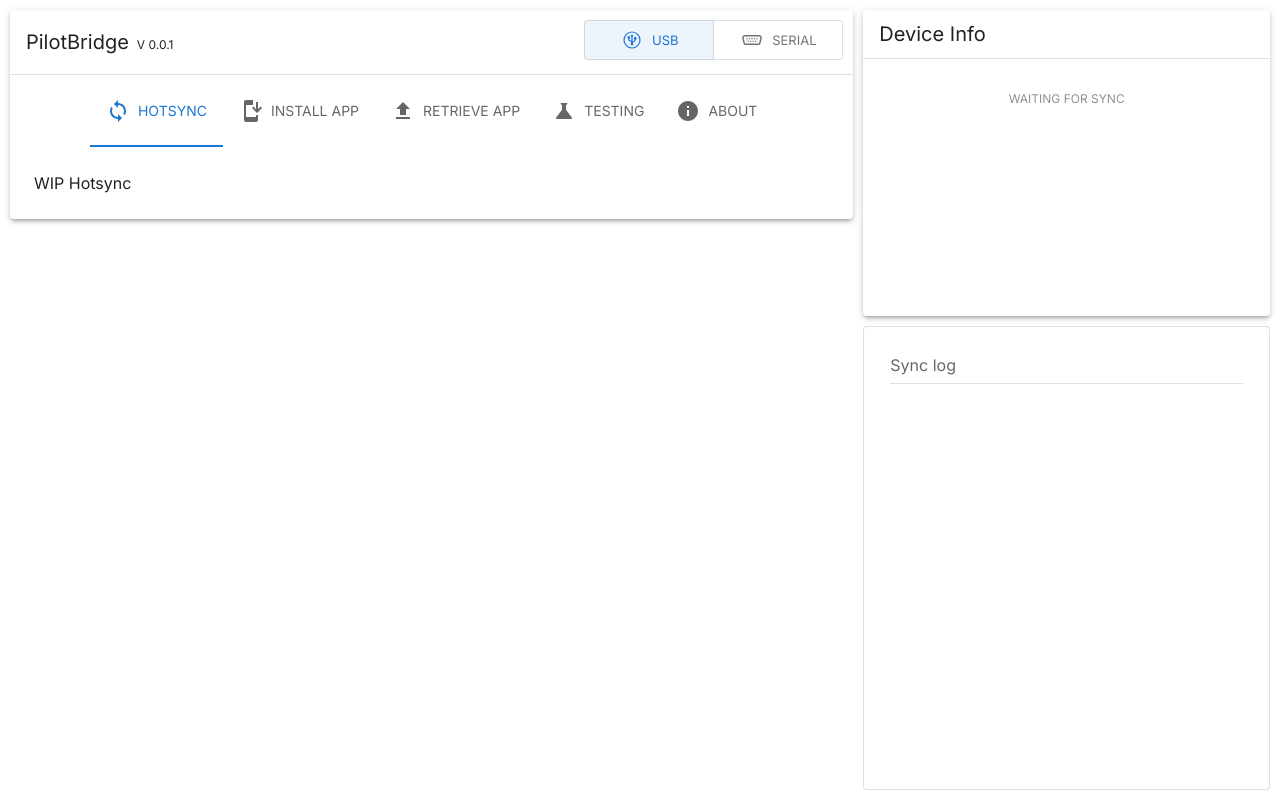
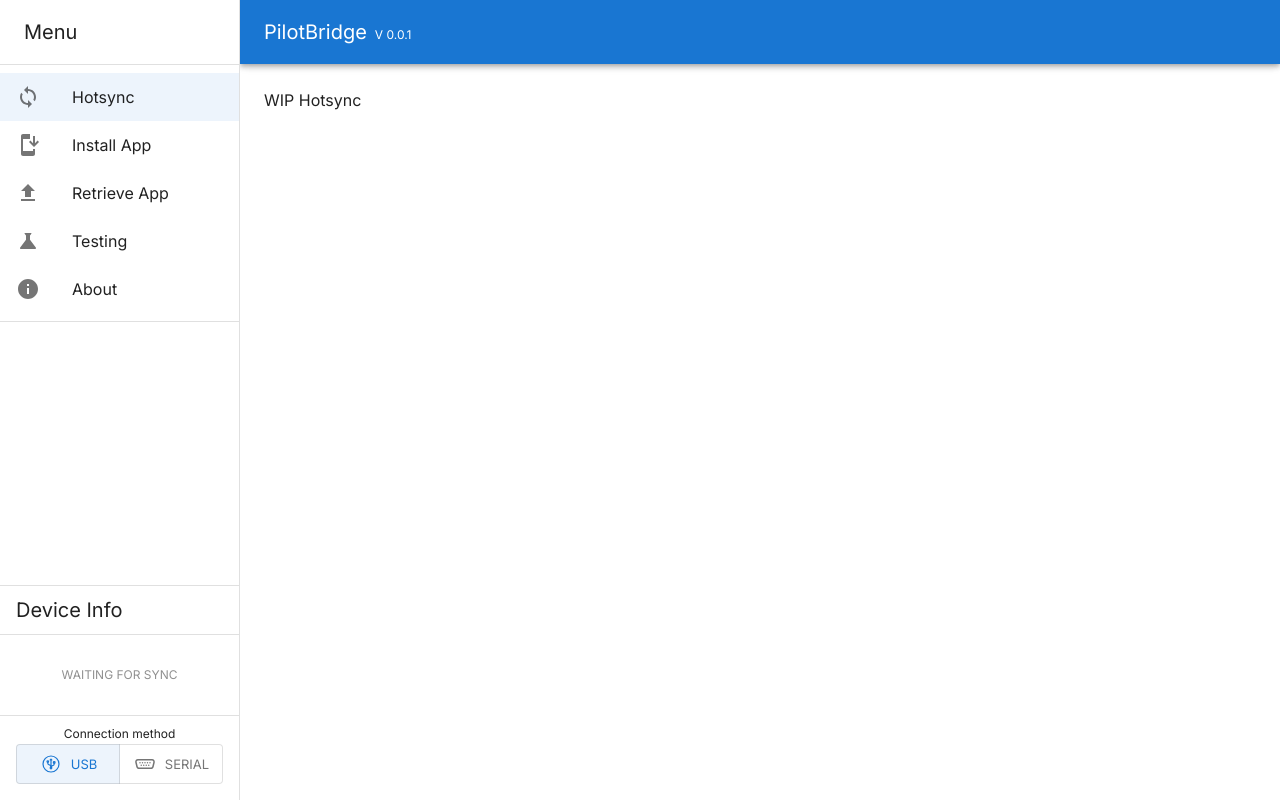
Before and after one commit to Tavisco/PilotBridge, a React (Vite) app: page / in a window 1280 px wide. Built offline with nearby package versions, Linux system fonts and the light colour scheme; what palm-sync would draw is missing.

Commit message:
Move layout to drawer

```diff
--- a/src/app.tsx
+++ b/src/app.tsx
@@ -1,20 +1,47 @@
-import Typography from '@mui/material/Typography';
-import {ActionPanel} from './action-panel';
-import {DeviceInfoPanel} from './device-info-panel';
-import {LogViewer} from './log-viewer';
-import useMediaQuery from '@mui/material/useMediaQuery';
-import {useTheme} from '@mui/material/styles';
-import {CSSProperties} from 'react';
+import Typography from "@mui/material/Typography";
+import useMediaQuery from "@mui/material/useMediaQuery";
+import { useTheme } from "@mui/material/styles";
+import { useCallback } from "react";
+import {
+  Toolbar,
+  Divider,
+  List,
+  ListItem,
+  ListItemButton,
+  ListItemIcon,
+  ListItemText,
+  AppBar,
+  Box,
+  CssBaseline,
+  Drawer,
+  IconButton,
+  SvgIcon,
+  ToggleButton,
+  ToggleButtonGroup,
+} from "@mui/material";
+import React from "react";
+import MenuIcon from "@mui/icons-material/Menu";
+import FileUploadIcon from "@mui/icons-material/FileUpload";
+import InfoIcon from "@mui/icons-material/Info";
+import InstallMobileIcon from "@mui/icons-material/InstallMobile";
+import ScienceIcon from "@mui/icons-material/Science";
+import SyncIcon from "@mui/icons-material/Sync";
+import { observer } from "mobx-react";
+import { UsbIcon, SerialIcon } from "./icons";
+import { prefsStore } from "./prefs-store";
+import { InstallAppPanel } from "./panels/install-app-panel";
+import { TestPanel } from "./panels/test-panel";
+import { DeviceInfoPanel } from "./device-info-panel";
 
 function UnsupportedApisBanner() {
   return (
     <div
       style={{
-        height: '100vh',
-        display: 'grid',
-        placeContent: 'center',
-        textAlign: 'center',
-        padding: '2em',
+        height: "100vh",
+        display: "grid",
+        placeContent: "center",
+        textAlign: "center",
+        padding: "2em",
       }}
     >
       <Typography variant="h4" gutterBottom>
@@ -28,48 +55,249 @@
   );
 }
 
+const ConnectionSelector = observer(function ConnectionSelector() {
+  const connectionString = prefsStore.get("connectionString");
+  const onChange = useCallback((_: unknown, newConnectionString: string) => {
+    if (newConnectionString === "usb" || newConnectionString === "serial:web") {
+      prefsStore.set("connectionString", newConnectionString);
+    }
+  }, []);
+  const buttons = [
+    ["usb", UsbIcon, "USB", !!navigator.usb],
+    ["serial:web", SerialIcon, "Serial", !!navigator.serial],
+  ] as const;
+  return (
+    <div
+      style={{
+        display: "grid",
+        placeContent: "center",
+        textAlign: "center",
+        padding: "1em",
+        paddingTop: "0.5em"
+      }}
+    >
+      <Typography variant="caption">Connection method</Typography>
+
+      <ToggleButtonGroup
+        value={connectionString}
+        exclusive
+        onChange={onChange}
+        color="primary"
+      >
+        {buttons.map(([value, Icon, label, isEnabled]) => (
+          <ToggleButton
+            key={value}
+            value={value}
+            sx={{ width: "8em" }}
+            size="small"
+            disabled={!isEnabled}
+          >
+            <SvgIcon sx={{ marginRight: 1 }}>
+              <Icon />
+            </SvgIcon>
+            <span
+              style={{
+                // Hack to center the text vertically compared to icon
+                lineHeight: "24px",
+              }}
+            >
+              {label}
+            </span>
+          </ToggleButton>
+        ))}
+      </ToggleButtonGroup>
+    </div>
+  );
+});
+
 export function App() {
-  const theme = useTheme();
-  const isWide = useMediaQuery(theme.breakpoints.up('sm'));
+  const [mobileOpen, setMobileOpen] = React.useState(false);
+  const [currentComponent, setCurrentComponent] = React.useState("hotsync");
+  const drawerWidth = 240;
+
+  const handleDrawerToggle = () => {
+    setMobileOpen(!mobileOpen);
+  };
+
+  const handleListItemClick = (component: React.SetStateAction<string>) => {
+    setCurrentComponent(component);
+    setMobileOpen(false);
+  };
+
+  const drawer = (
+    <div style={{ display: 'flex', flexDirection: 'column', height: '100%' }}>
+      <div>
+        <Toolbar>
+          <Typography variant="h6" noWrap component="div">
+            Menu
+          </Typography>
+        </Toolbar>
+        <Divider />
+        <List>
+          <ListItem key="hotsync" disablePadding>
+            <ListItemButton
+              selected={currentComponent === 'hotsync'}
+              onClick={() => handleListItemClick('hotsync')}
+            >
+              <ListItemIcon>
+                <SyncIcon />
+              </ListItemIcon>
+              <ListItemText primary="Hotsync" />
+            </ListItemButton>
+          </ListItem>
+          <ListItem key="simple-install" disablePadding>
+            <ListItemButton
+              selected={currentComponent === 'install'}
+              onClick={() => handleListItemClick('install')}
+            >
+              <ListItemIcon>
+                <InstallMobileIcon />
+              </ListItemIcon>
+              <ListItemText primary="Install App" />
+            </ListItemButton>
+          </ListItem>
+          <ListItem key="simple-retrieve" disablePadding>
+            <ListItemButton
+              selected={currentComponent === 'retrieve'}
+              onClick={() => handleListItemClick('retrieve')}
+            >
+              <ListItemIcon>
+                <FileUploadIcon />
+              </ListItemIcon>
+              <ListItemText primary="Retrieve App" />
+            </ListItemButton>
+          </ListItem>
+          <ListItem key="testing" disablePadding>
+            <ListItemButton
+              selected={currentComponent === 'testing'}
+              onClick={() => handleListItemClick('testing')}
+            >
+              <ListItemIcon>
+                <ScienceIcon />
+              </ListItemIcon>
+              <ListItemText primary="Testing" />
+            </ListItemButton>
+          </ListItem>
+          <ListItem key="about" disablePadding>
+            <ListItemButton
+              selected={currentComponent === 'about'}
+              onClick={() => handleListItemClick('about')}
+            >
+              <ListItemIcon>
+                <InfoIcon />
+              </ListItemIcon>
+              <ListItemText primary="About" />
+            </ListItemButton>
+          </ListItem>
+        </List>
+        <Divider />
+      </div>
+      <div style={{ marginTop: 'auto'}}>
+        <Divider />
+        <DeviceInfoPanel/>
+        <Divider />
+        <ConnectionSelector />
+      </div>
+    </div>
+  );
 
   if (!navigator.serial && !navigator.usb) {
     return <UnsupportedApisBanner />;
   }
 
-  const panelMargins: CSSProperties = isWide
-    ? {margin: '10px 10px 0 10px'}
-    : {marginBottom: 5};
+  const renderComponent = () => {
+    switch (currentComponent) {
+      case "hotsync":
+        return <div>WIP Hotsync</div>;
+      case "install":
+        return <InstallAppPanel />;
+      case "retrieve":
+        return <div>WIP Retrieve app</div>;
+      case "testing":
+        return <TestPanel />;
+      case "about":
+        return <div>WIP Info</div>;
+      default:
+        return null;
+    }
+  };
 
   return (
-    <div
-      style={{
-        position: 'absolute',
-        height: '100vh',
-        width: '100vw',
-        display: 'grid',
-        ...(isWide
-          ? {
-              gridTemplateAreas: `
-                'actionPanel deviceInfoPanel'
-                'actionPanel logViewer'
-                'actionPanel logViewer'
-              `,
-              gridTemplateColumns: '2fr 1fr',
-              gridTemplateRows: 'min-content min-1fr 1fr',
-            }
-          : {
-              gridTemplateAreas: `
-                'actionPanel'
-                'deviceInfoPanel'
-                'logViewer'
-              `,
-              gridTemplateRows: 'min-content min-content 1fr',
-            }),
-      }}
-    >
-      <ActionPanel style={{gridArea: 'actionPanel', ...panelMargins, marginBottom: '10px', marginRight: '0px', height: 'min-content'}} />
-      <DeviceInfoPanel style={{gridArea: 'deviceInfoPanel', ...panelMargins}} />
-      <LogViewer style={{gridArea: 'logViewer', padding: 10, ...panelMargins, marginBottom: '10px'}} />
-    </div>
+    <Box sx={{ display: "flex" }}>
+      <CssBaseline />
+      <AppBar
+        position="fixed"
+        sx={{
+          width: { sm: `calc(100% - ${drawerWidth}px)` },
+          ml: { sm: `${drawerWidth}px` },
+        }}
+      >
+        <Toolbar>
+          <IconButton
+            color="inherit"
+            aria-label="open drawer"
+            edge="start"
+            onClick={handleDrawerToggle}
+            sx={{ mr: 2, display: { sm: "none" } }}
+          >
+            <MenuIcon />
+          </IconButton>
+          <Typography variant="h6" noWrap component="div">
+            PilotBridge
+            <Typography variant="caption" px={1}>
+              V 0.0.1
+            </Typography>
+          </Typography>
+        </Toolbar>
+      </AppBar>
+      <Box
+        component="nav"
+        sx={{ width: { sm: drawerWidth }, flexShrink: { sm: 0 } }}
+        aria-label="mailbox folders"
+      >
+        <Drawer
+          variant="temporary"
+          open={mobileOpen}
+          onClose={handleDrawerToggle}
+          ModalProps={{
+            keepMounted: true,
+          }}
+          sx={{
+            display: { xs: "block", sm: "none" },
+            "& .MuiDrawer-paper": {
+              boxSizing: "border-box",
+              width: drawerWidth,
+            },
+          }}
+        >
+          {drawer}
+        </Drawer>
+        <Drawer
+          variant="permanent"
+          sx={{
+            display: { xs: "none", sm: "block" },
+            "& .MuiDrawer-paper": {
+              boxSizing: "border-box",
+              width: drawerWidth,
+            },
+          }}
+          open
+        >
+          {drawer}
+        </Drawer>
+      </Box>
+      <Box
+        component="main"
+        sx={{
+          flexGrow: 1,
+          p: 3,
+          width: { sm: `calc(100% - ${drawerWidth}px)` },
+        }}
+      >
+        <Toolbar />
+
+        {renderComponent()}
+      </Box>
+    </Box>
   );
 }
--- a/src/device-info-panel.tsx
+++ b/src/device-info-panel.tsx
@@ -16,7 +16,7 @@
   const {sysInfo, userInfo, sysDateTime} = deviceInfoStore;
 
   return (
-    <Panel title="Device Info" isExpandedByDefault={isWide} {...props}>
+    <Panel title="Device Info" isExpandedByDefault={isWide} {...props} elevation={0}>
       {!sysInfo || !userInfo || !sysDateTime ? (
         <Box
           sx={{
--- a/src/panels/install-app-panel.tsx
+++ b/src/panels/install-app-panel.tsx
@@ -286,7 +286,7 @@
   };
 
   return (
-    <Card sx={{ maxWidth: 600, margin: "auto", mt: 4 }}>
+    <Card sx={{ width: "100%"}}>
       <CardContent>
         <Typography variant="h6" component="div">
           Select which files to install
```
